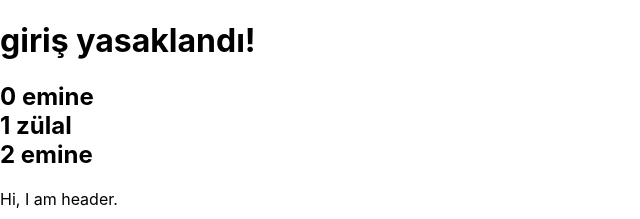
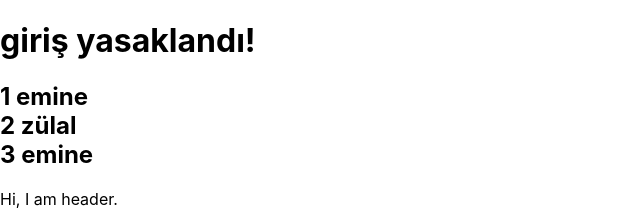
Before and after one commit to rumeysakyrk/new-react, a React (Create React App) app: page / in a window 1280 px wide. Shown: the top 219 px of the page, without its empty margins (0-640 px from the left). Built offline with nearby package versions, Linux system fonts and the light colour scheme.

Commit message:
obje listesi, key kullanımı, prop

```diff
--- a/src/App.js
+++ b/src/App.js
@@ -6,7 +6,20 @@ import User from './components/User';
 const name="Rumeysa"
 const surname="Kayrak"
 const isLoggedIn=false
-const friends=["emine", "zülal", "emine"]
+const friends=[
+  {
+    id:1,
+    fname:"emine"
+  },
+  {
+    id:2,
+    fname:"zülal"
+  },
+  {
+    id:3,
+    fname:"emine"
+  }
+]
 
 function App() {
   return (
--- a/src/components/User.js
+++ b/src/components/User.js
@@ -9,8 +9,8 @@ function User ({name1, surname1, isLoggedIn1, friends}){
            </h1>
            <h2>
             {
-                friends.map((friend, index) =>
-                    (<div key={index}> {index} {friend} </div>)
+                friends.map((friend, id) =>
+                    (<div key={id}> {friend.id} {friend.fname} </div>)
                     // key unique bir şey olmalı, döngülerde listelerde key olmalı
                 )
             }
```
